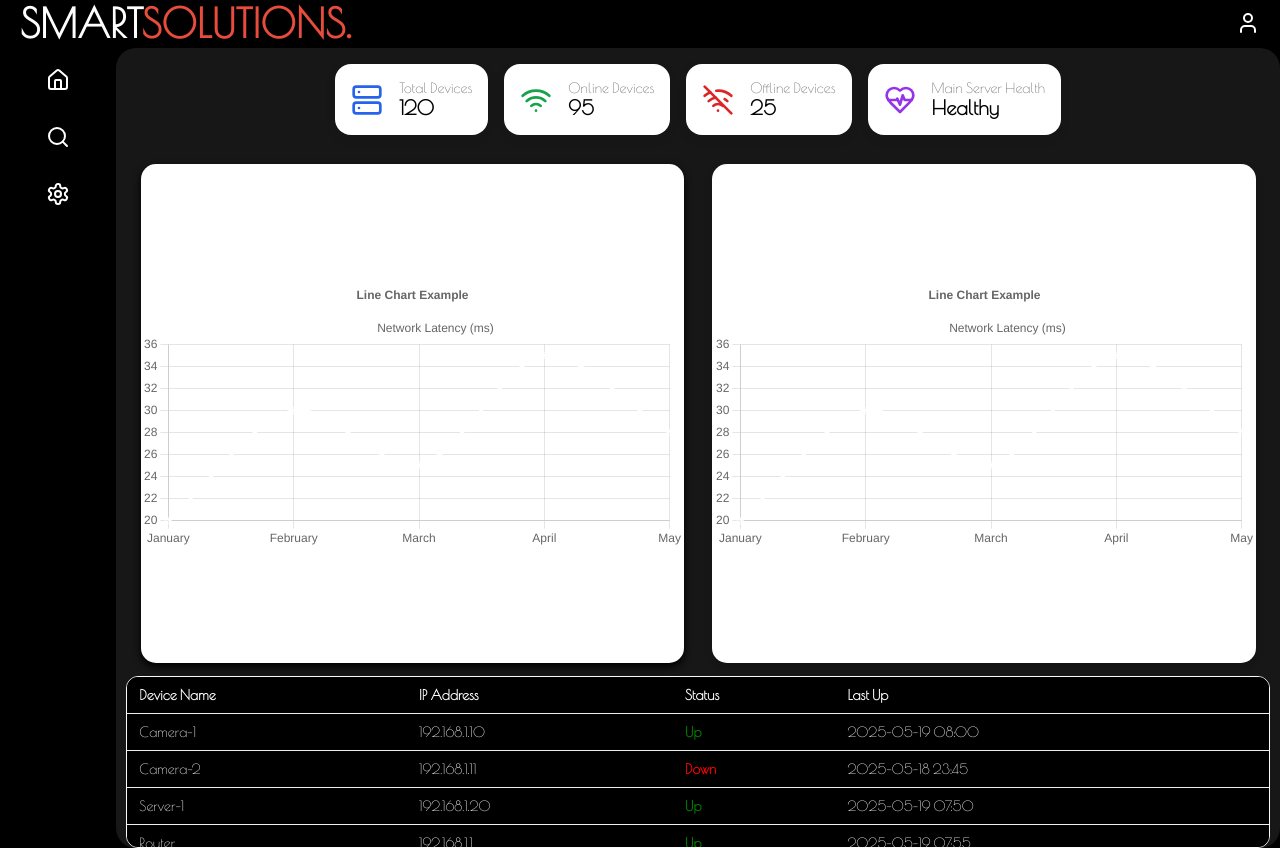
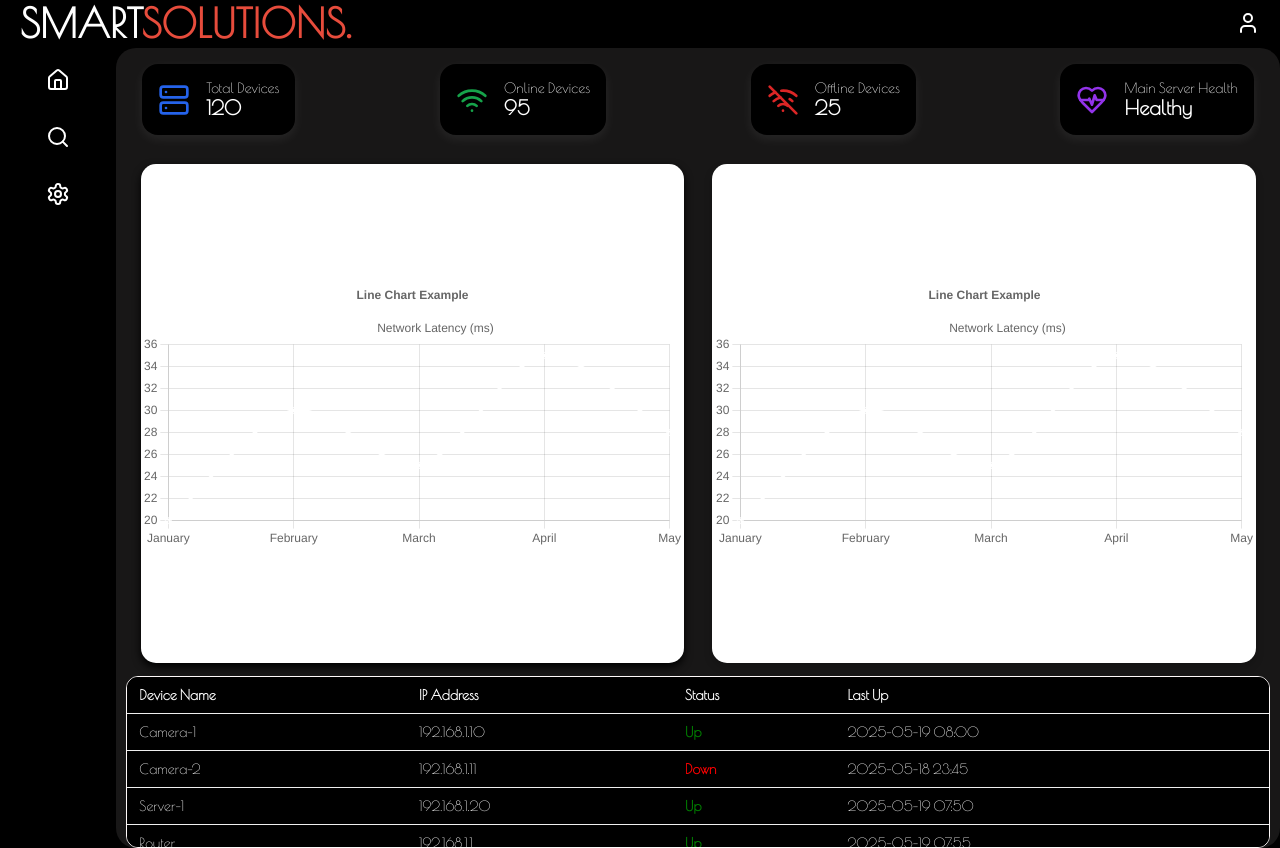
Before and after one commit to mubarkshieb/dashboard, a Next.js app: page / in a window 1280 px wide. Built offline with nearby package versions, Linux system fonts and the light colour scheme; a web font is replaced by a local one.

Commit message:
Devices Page update

```diff
--- a/src/Components/StatuCards/Status.module.css
+++ b/src/Components/StatuCards/Status.module.css
@@ -4,15 +4,17 @@
     justify-content: space-between;
     gap: 1rem;
     padding: 1rem;
+    width: 100%;
 }
 
 .card {
     display: flex;
     align-items: center;
     gap: 1rem;
-    background-color: #ffffff;
+    background-color: #000000;
+    color: white;
     border-radius: 1rem;
-    box-shadow: 0 4px 12px rgba(0, 0, 0, 0.07);
+    box-shadow: 0 4px 12px rgba(255, 255, 255, 0.07);
     padding: 1rem;
 }
 
@@ -23,7 +25,7 @@
 
 .label {
     font-size: 0.875rem;
-    color: #666666;
+    color: #ffffff;
     margin: 0;
 }
 
--- a/src/app/devices/[id]/page.jsx
+++ b/src/app/devices/[id]/page.jsx
@@ -1,3 +1,5 @@
+"use client"
+
 import styles from './page.module.css';
 const dummyData = [
     { id: '1', name: 'Camera-1', ip: '192.168.1.10', status: 'Up', lastUp: '2025-05-19 08:00' },
--- a/src/app/devices/[id]/page.module.css
+++ b/src/app/devices/[id]/page.module.css
@@ -1,5 +1,6 @@
 .containter {
     display: flex;
+    flex-direction: column;
     padding: 20px;
     margin-top: 10px;
     margin-left: 5px;
@@ -9,6 +10,7 @@
 }
 
 .table {
+    flex: 1;
     width: 100%;
 }
 
```
